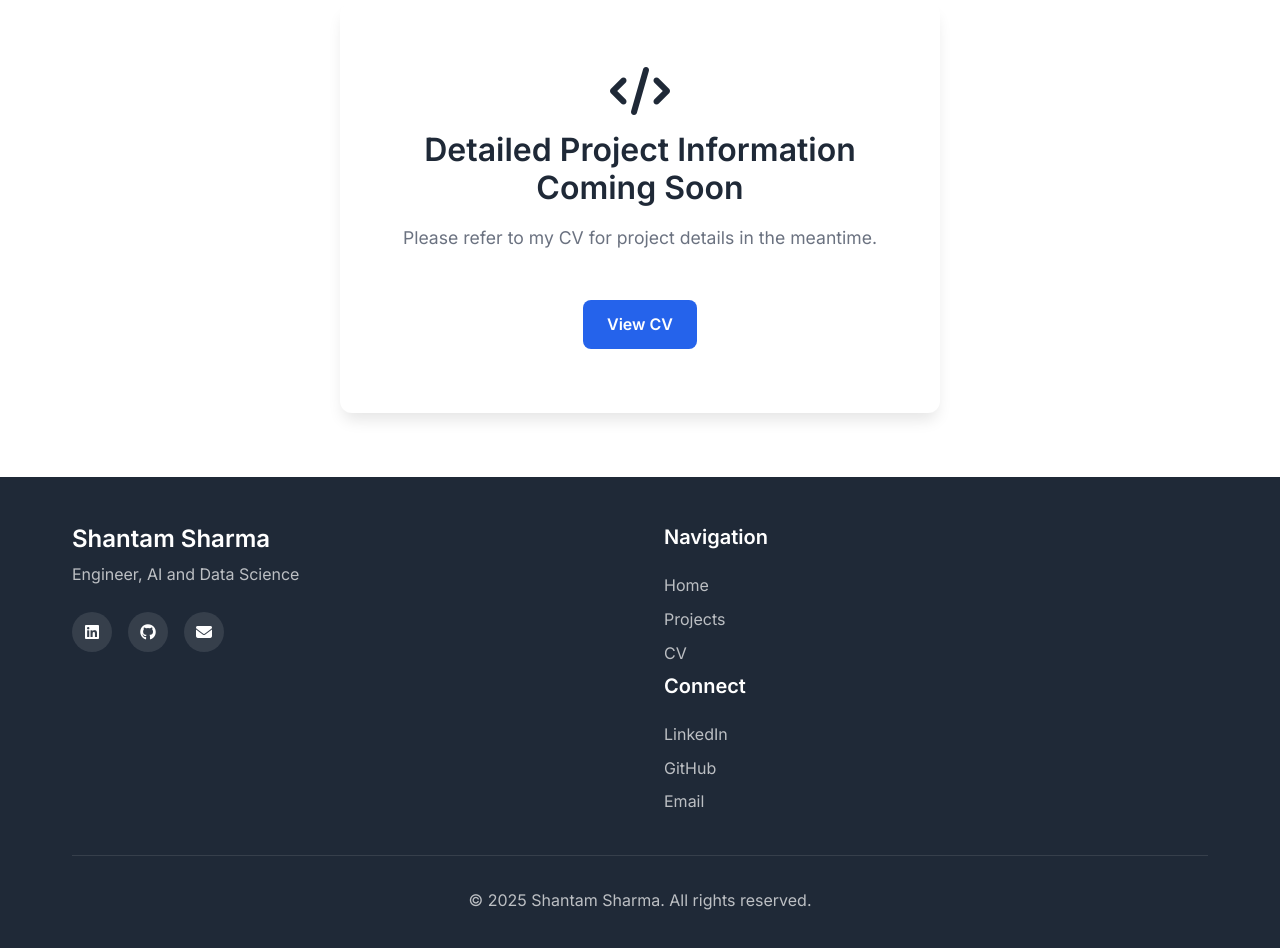
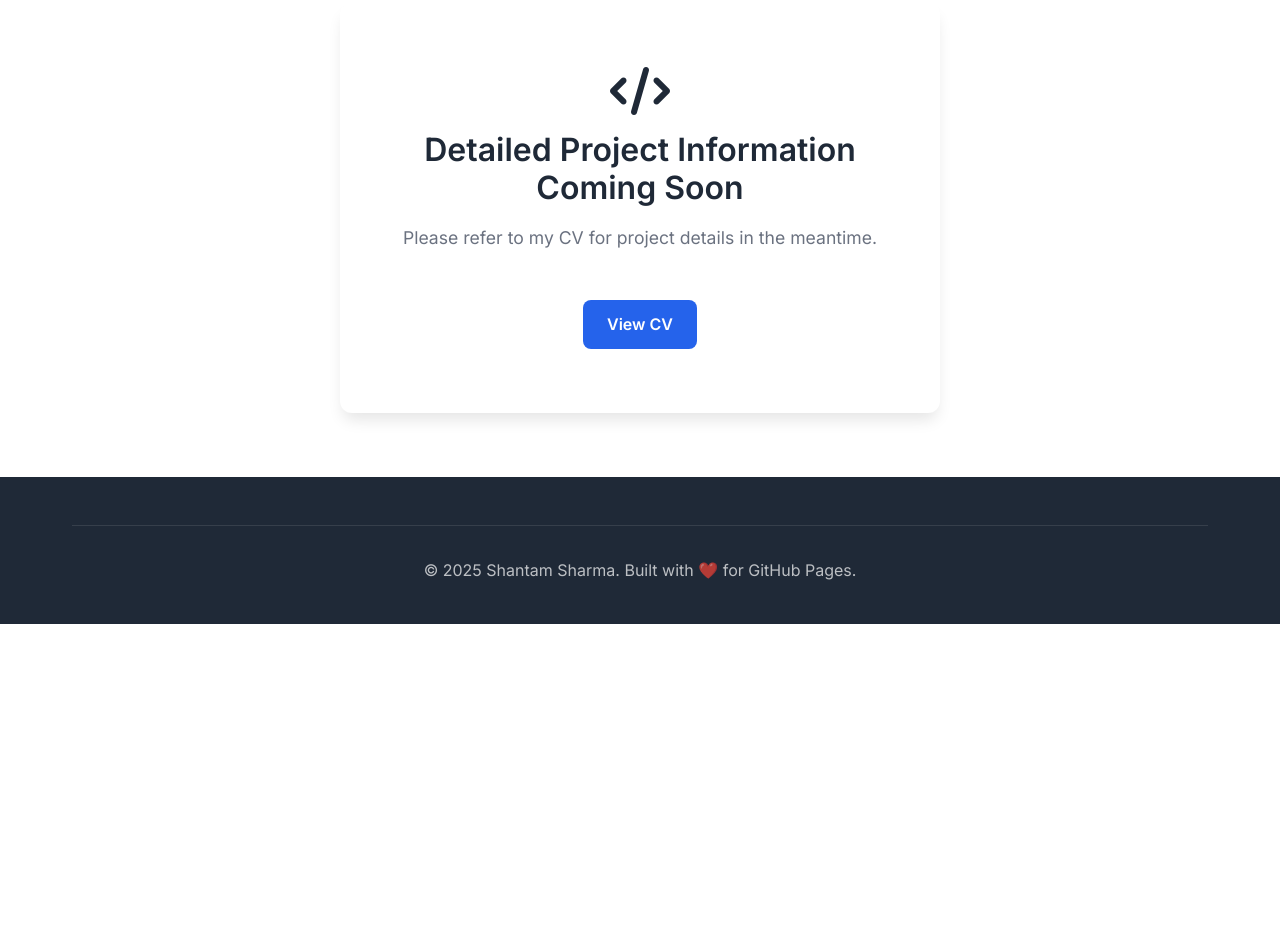
Before and after one commit to shantam98/shantam98.github.io, a plain HTML site: page projects.html in a window 1280 px wide. Shown: the part 362-1310 px from the top of the page. After the commit the page ends 986 px from the top, so only its background shows below. Drawn offline with Linux system fonts and the light colour scheme.

Commit message:
Editing footer

```diff
--- a/projects.html
+++ b/projects.html
@@ -330,43 +330,8 @@
     <!-- Footer -->
     <footer class="footer">
         <div class="container">
-            <div class="footer-content">
-                <div class="footer-info">
-                    <h3>Shantam Sharma</h3>
-                    <p>Engineer, AI and Data Science</p>
-                    <div class="footer-social">
-                        <a href="https://linkedin.com/in/shantam98" target="_blank" aria-label="LinkedIn">
-                            <i class="fab fa-linkedin"></i>
-                        </a>
-                        <a href="https://github.com/shantam98" target="_blank" aria-label="GitHub">
-                            <i class="fab fa-github"></i>
-                        </a>
-                        <a href="mailto:shantam.sharma98@gmail.com" aria-label="Email">
-                            <i class="fas fa-envelope"></i>
-                        </a>
-                    </div>
-                </div>
-                <div class="footer-links">
-                    <div class="footer-column">
-                        <h4>Navigation</h4>
-                        <ul>
-                            <li><a href="index.html">Home</a></li>
-                            <li><a href="projects.html">Projects</a></li>
-                            <li><a href="https://drive.google.com/YOUR_CV_LINK" target="_blank">CV</a></li>
-                        </ul>
-                    </div>
-                    <div class="footer-column">
-                        <h4>Connect</h4>
-                        <ul>
-                            <li><a href="https://linkedin.com/in/shantam98" target="_blank">LinkedIn</a></li>
-                            <li><a href="https://github.com/shantam98" target="_blank">GitHub</a></li>
-                            <li><a href="mailto:shantam.sharma98@gmail.com">Email</a></li>
-                        </ul>
-                    </div>
-                </div>
-            </div>
             <div class="footer-bottom">
-                <p>&copy; 2025 Shantam Sharma. All rights reserved.</p>
+                <p>&copy; 2025 Shantam Sharma. Built with ❤️ for GitHub Pages.</p>
             </div>
         </div>
     </footer>
```
Also changed, not shown: index.html (+0 -26 lines).
